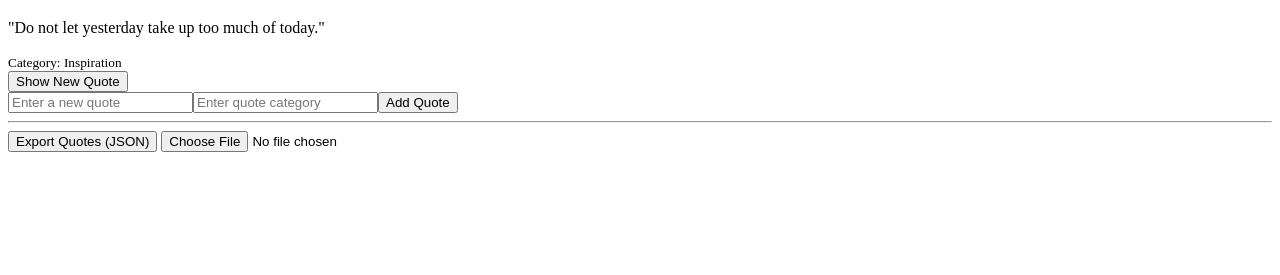
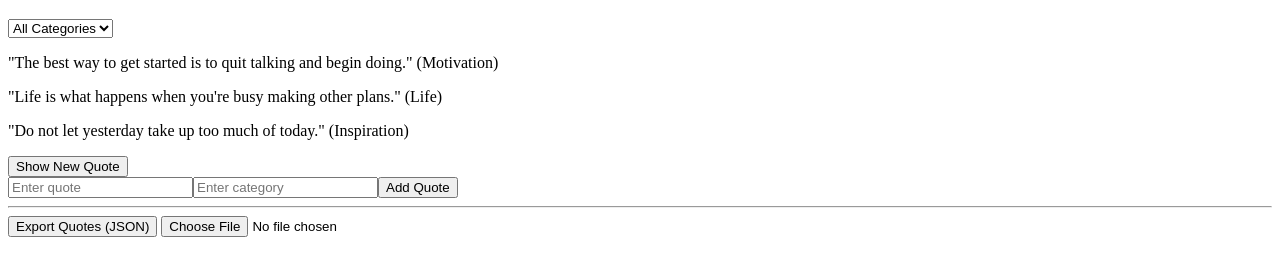
Before and after one commit to Supernova-Bahati/alx_fe_javascript, a plain HTML site: page dom-manipulation/index.html in a window 1280 px wide. Shown: the part 61-336 px from the top of the page. Drawn offline with Linux system fonts and the light colour scheme.

Commit message:
Implemented Filtering Logic in JavaScript

```diff
--- a/dom-manipulation/index.html
+++ b/dom-manipulation/index.html
@@ -8,6 +8,11 @@
 <body>
   <h1>Dynamic Quote Generator</h1>
 
+  <!-- Category Filter -->
+  <select id="categoryFilter" onchange="filterQuotes()">
+    <option value="all">All Categories</option>
+  </select>
+
   <div id="quoteDisplay"></div>
   <button id="newQuote">Show New Quote</button>
 
@@ -15,14 +20,8 @@
 
   <hr />
 
-  <!-- JSON Export / Import -->
   <button id="exportQuotes">Export Quotes (JSON)</button>
-  <input
-    type="file"
-    id="importFile"
-    accept=".json"
-    onchange="importFromJsonFile(event)"
-  />
+  <input type="file" id="importFile" accept=".json" onchange="importFromJsonFile(event)" />
 
   <script src="script.js"></script>
 </body>
--- a/dom-manipulation/script.js
+++ b/dom-manipulation/script.js
@@ -1,55 +1,103 @@
 // ===============================
 // Storage Keys
 // ===============================
-const STORAGE_KEY = "dynamic_quotes";
-const SESSION_KEY = "last_viewed_quote";
+const QUOTES_KEY = "dynamic_quotes";
+const FILTER_KEY = "selected_category";
 
 // ===============================
-// Load Quotes from Local Storage
+// Load Quotes
 // ===============================
-let quotes = JSON.parse(localStorage.getItem(STORAGE_KEY)) || [
+let quotes = JSON.parse(localStorage.getItem(QUOTES_KEY)) || [
   { text: "The best way to get started is to quit talking and begin doing.", category: "Motivation" },
   { text: "Life is what happens when you're busy making other plans.", category: "Life" },
   { text: "Do not let yesterday take up too much of today.", category: "Inspiration" }
 ];
 
 // ===============================
-// DOM References
+// DOM Elements
 // ===============================
 const quoteDisplay = document.getElementById("quoteDisplay");
 const newQuoteBtn = document.getElementById("newQuote");
 const formContainer = document.getElementById("formContainer");
+const categoryFilter = document.getElementById("categoryFilter");
 const exportBtn = document.getElementById("exportQuotes");
 
 // ===============================
-// Save Quotes to Local Storage
+// Save Quotes
 // ===============================
 function saveQuotes() {
-  localStorage.setItem(STORAGE_KEY, JSON.stringify(quotes));
+  localStorage.setItem(QUOTES_KEY, JSON.stringify(quotes));
+}
+
+// ===============================
+// Populate Categories
+// ===============================
+function populateCategories() {
+  const categories = [...new Set(quotes.map(q => q.category))];
+
+  categoryFilter.innerHTML = `<option value="all">All Categories</option>`;
+
+  categories.forEach(category => {
+    const option = document.createElement("option");
+    option.value = category;
+    option.textContent = category;
+    categoryFilter.appendChild(option);
+  });
+
+  const savedFilter = localStorage.getItem(FILTER_KEY);
+  if (savedFilter) {
+    categoryFilter.value = savedFilter;
+  }
+}
+
+// ===============================
+// Filter Quotes
+// ===============================
+function filterQuotes() {
+  const selectedCategory = categoryFilter.value;
+  localStorage.setItem(FILTER_KEY, selectedCategory);
+
+  let filteredQuotes = quotes;
+
+  if (selectedCategory !== "all") {
+    filteredQuotes = quotes.filter(q => q.category === selectedCategory);
+  }
+
+  displayQuotes(filteredQuotes);
+}
+
+// ===============================
+// Display Quotes
+// ===============================
+function displayQuotes(quotesToDisplay) {
+  quoteDisplay.innerHTML = "";
+
+  if (quotesToDisplay.length === 0) {
+    quoteDisplay.textContent = "No quotes found for this category.";
+    return;
+  }
+
+  quotesToDisplay.forEach(quote => {
+    const p = document.createElement("p");
+    p.textContent = `"${quote.text}" (${quote.category})`;
+    quoteDisplay.appendChild(p);
+  });
 }
 
 // ===============================
 // Show Random Quote
 // ===============================
 function showRandomQuote() {
-  if (quotes.length === 0) return;
+  const selectedCategory = categoryFilter.value;
 
-  const randomIndex = Math.floor(Math.random() * quotes.length);
-  const quote = quotes[randomIndex];
+  let filtered = quotes;
+  if (selectedCategory !== "all") {
+    filtered = quotes.filter(q => q.category === selectedCategory);
+  }
 
-  quoteDisplay.innerHTML = "";
+  if (filtered.length === 0) return;
 
-  const textEl = document.createElement("p");
-  textEl.textContent = `"${quote.text}"`;
-
-  const categoryEl = document.createElement("small");
-  categoryEl.textContent = `Category: ${quote.category}`;
-
-  quoteDisplay.appendChild(textEl);
-  quoteDisplay.appendChild(categoryEl);
-
-  // Save last viewed quote (Session Storage)
-  sessionStorage.setItem(SESSION_KEY, JSON.stringify(quote));
+  displayQuotes([filtered[Math.floor(Math.random() * filtered.length)]]);
 }
 
 // ===============================
@@ -69,43 +117,40 @@ function addQuote() {
 
   quotes.push({ text, category });
   saveQuotes();
+  populateCategories();
+  filterQuotes();
 
   textInput.value = "";
   categoryInput.value = "";
-
-  showRandomQuote();
 }
 
 // ===============================
 // Create Add Quote Form
 // ===============================
 function createAddQuoteForm() {
-  const container = document.createElement("div");
+  const div = document.createElement("div");
 
   const quoteInput = document.createElement("input");
   quoteInput.id = "newQuoteText";
-  quoteInput.placeholder = "Enter a new quote";
+  quoteInput.placeholder = "Enter quote";
 
   const categoryInput = document.createElement("input");
   categoryInput.id = "newQuoteCategory";
-  categoryInput.placeholder = "Enter quote category";
+  categoryInput.placeholder = "Enter category";
 
-  const addBtn = document.createElement("button");
-  addBtn.textContent = "Add Quote";
-  addBtn.addEventListener("click", addQuote);
+  const btn = document.createElement("button");
+  btn.textContent = "Add Quote";
+  btn.addEventListener("click", addQuote);
 
-  container.append(quoteInput, categoryInput, addBtn);
-  formContainer.appendChild(container);
+  div.append(quoteInput, categoryInput, btn);
+  formContainer.appendChild(div);
 }
 
 // ===============================
-// Export Quotes to JSON
+// Export Quotes
 // ===============================
 function exportQuotesToJson() {
-  const blob = new Blob([JSON.stringify(quotes, null, 2)], {
-    type: "application/json"
-  });
-
+  const blob = new Blob([JSON.stringify(quotes, null, 2)], { type: "application/json" });
   const url = URL.createObjectURL(blob);
 
   const a = document.createElement("a");
@@ -117,47 +162,29 @@ function exportQuotesToJson() {
 }
 
 // ===============================
-// Import Quotes from JSON
+// Import Quotes
 // ===============================
 function importFromJsonFile(event) {
-  const fileReader = new FileReader();
+  const reader = new FileReader();
 
-  fileReader.onload = function (event) {
-    try {
-      const importedQuotes = JSON.parse(event.target.result);
-
-      if (!Array.isArray(importedQuotes)) {
-        throw new Error("Invalid JSON format");
-      }
-
-      quotes.push(...importedQuotes);
-      saveQuotes();
-      alert("Quotes imported successfully!");
-      showRandomQuote();
-    } catch (error) {
-      alert("Invalid JSON file.");
-    }
+  reader.onload = function (event) {
+    const importedQuotes = JSON.parse(event.target.result);
+    quotes.push(...importedQuotes);
+    saveQuotes();
+    populateCategories();
+    filterQuotes();
+    alert("Quotes imported successfully!");
   };
 
-  fileReader.readAsText(event.target.files[0]);
+  reader.readAsText(event.target.files[0]);
 }
 
 // ===============================
-// Event Listeners
+// Events & Init
 // ===============================
 newQuoteBtn.addEventListener("click", showRandomQuote);
 exportBtn.addEventListener("click", exportQuotesToJson);
 
-// ===============================
-// Initialize App
-// ===============================
 createAddQuoteForm();
-
-// Load last viewed quote from session storage
-const lastQuote = sessionStorage.getItem(SESSION_KEY);
-if (lastQuote) {
-  const quote = JSON.parse(lastQuote);
-  quoteDisplay.innerHTML = `<p>"${quote.text}"</p><small>Category: ${quote.category}</small>`;
-} else {
-  showRandomQuote();
-}
+populateCategories();
+filterQuotes();
```
